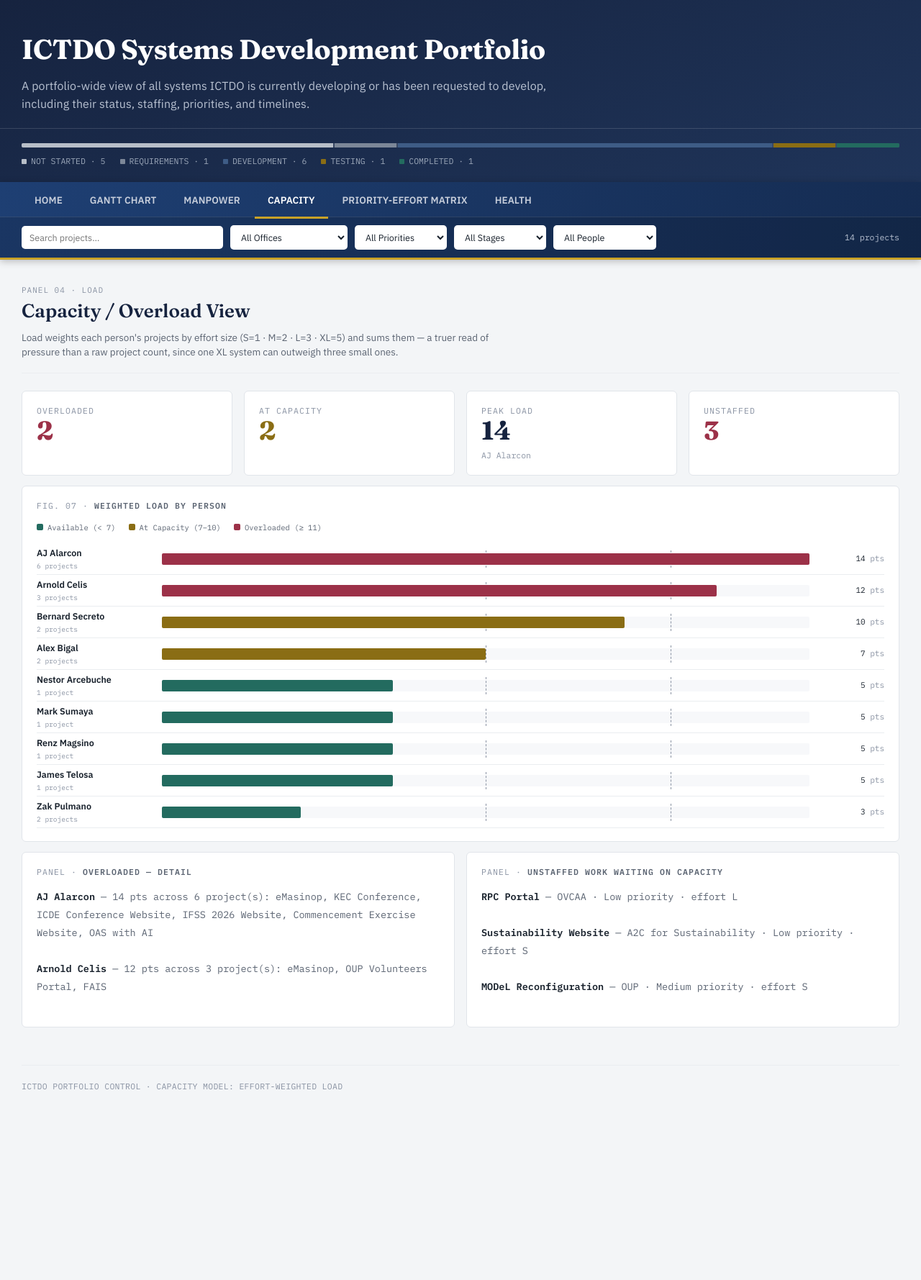
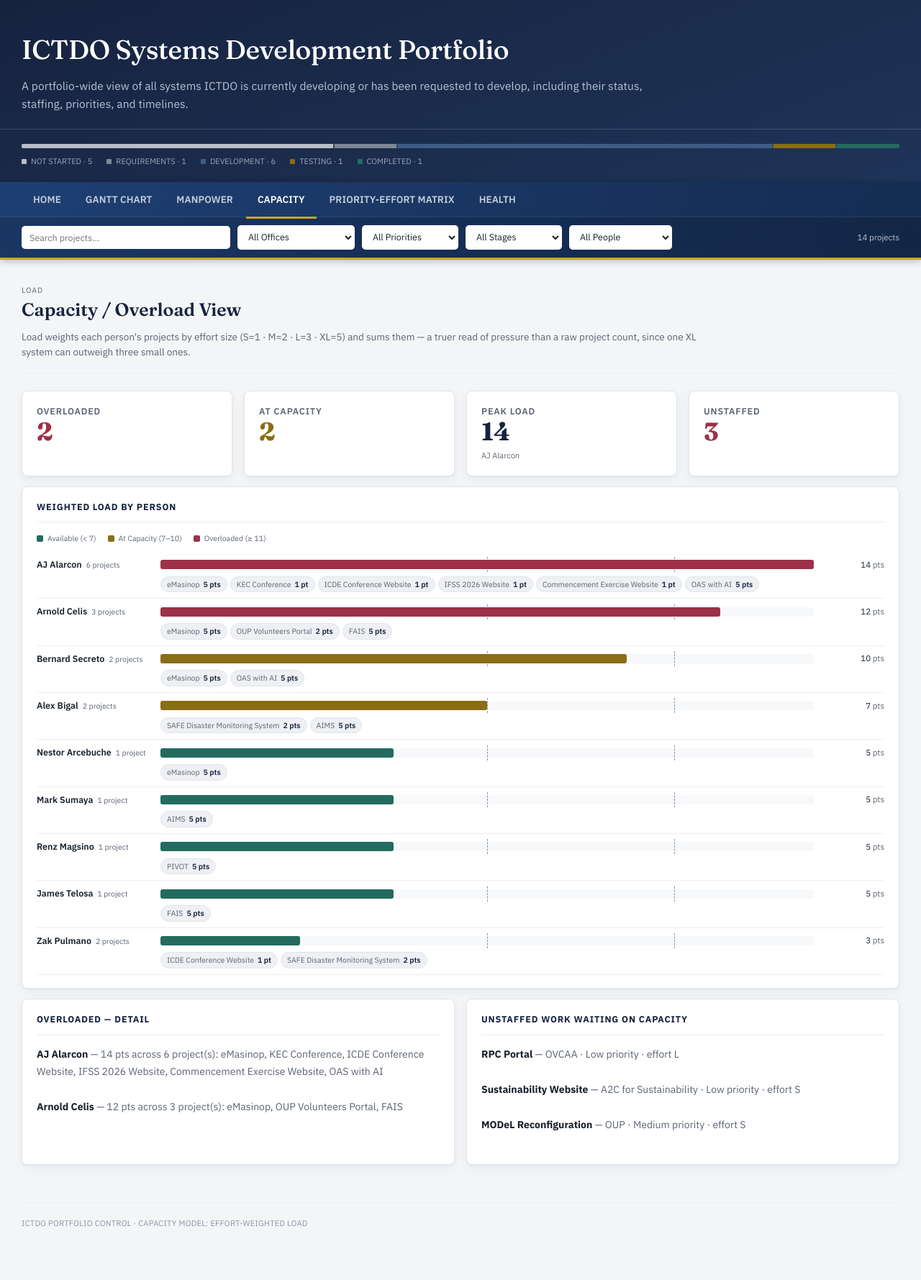
Before and after one commit to reinaldncku/reinaldncku.github.io, a Jekyll site: the page ictdo/capacity.html, which Jekyll copies as it is, in a window 1280 px wide. Shown: the whole page at 72% size. Built offline with Jekyll 4.4.1, drawn with Linux system fonts in a browser that asks for light colours; before the commit the page ends 1589 px from its top, so only the background shows below that.

Commit message:
Add files via upload

```diff
--- a/ictdo/capacity.html
+++ b/ictdo/capacity.html
@@ -4,25 +4,50 @@
 <meta charset="UTF-8">
 <meta name="viewport" content="width=device-width, initial-scale=1.0">
 <title>ICTDO Portfolio · Capacity</title>
+<link rel="preconnect" href="https://fonts.googleapis.com">
+<link rel="preconnect" href="https://fonts.gstatic.com" crossorigin>
+<link href="https://fonts.googleapis.com/css2?family=Fraunces:opsz,wght@9..144,500;9..144,600;9..144,700;9..144,800&family=IBM+Plex+Sans:wght@400;500;600;700&display=swap" rel="stylesheet">
 <link rel="stylesheet" href="style.css">
 <style>
+  .cap-person{
+    padding:8px 0;
+    border-bottom:1px solid var(--border-soft);
+  }
   .cap-row{
     display:grid;
-    grid-template-columns:160px 1fr 90px;
+    grid-template-columns:160px 1fr 86px;
     align-items:center;
-    gap:14px;
-    height:44px;
-    border-bottom:1px solid var(--border-soft);
+    gap:12px;
   }
   .cap-name{ font-size:12.5px; font-weight:600; white-space:nowrap; overflow:hidden; text-overflow:ellipsis; }
-  .cap-name .n{ display:block; font-family:var(--font-mono); font-size:9.5px; color:var(--text-faint); font-weight:400; margin-top:2px; }
-  .cap-track{ position:relative; height:16px; background:var(--panel-2); border-radius:2px; overflow:visible; }
-  .cap-fill{ position:absolute; top:0; left:0; height:100%; border-radius:2px; }
+  .cap-name .n{ display:inline; font-family:var(--font-body); font-size:10.5px; color:var(--text-dim); font-weight:400; margin-left:6px; }
+  .cap-track{ position:relative; height:13px; background:var(--panel-2); border-radius:3px; overflow:visible; }
+  .cap-fill{ position:absolute; top:0; left:0; height:100%; border-radius:3px; }
   .cap-threshold{ position:absolute; top:-4px; bottom:-4px; width:1px; border-left:1px dashed var(--text-faint); }
-  .cap-threshold span{ position:absolute; top:-13px; left:3px; font-family:var(--font-mono); font-size:8.5px; color:var(--text-faint); white-space:nowrap; }
-  .cap-value{ font-family:var(--font-mono); font-size:11px; text-align:right; }
-  .legend-row{ display:flex; gap:18px; margin-bottom:14px; flex-wrap:wrap; }
-  .legend-row span{ display:flex; align-items:center; gap:6px; font-family:var(--font-mono); font-size:10.5px; color:var(--text-dim); }
+  .cap-threshold span{ position:absolute; top:-13px; left:3px; font-family:var(--font-body); font-size:8.5px; color:var(--text-dim); white-space:nowrap; }
+  .cap-value{ font-family:var(--font-body); font-size:11.5px; text-align:right; }
+  .cap-projects{
+    margin-top:6px;
+    padding-left:172px;
+    display:flex;
+    flex-wrap:wrap;
+    gap:4px;
+  }
+  .cap-proj-chip{
+    display:inline-flex;
+    align-items:center;
+    gap:5px;
+    font-size:10.5px;
+    color:var(--text-dim);
+    background:var(--panel-3);
+    border:1px solid var(--border);
+    padding:2px 8px;
+    border-radius:20px;
+    white-space:nowrap;
+  }
+  .cap-proj-chip b{ color:var(--navy); font-weight:600; }
+  .legend-row{ display:flex; gap:16px; margin-bottom:10px; flex-wrap:wrap; }
+  .legend-row span{ display:flex; align-items:center; gap:6px; font-family:var(--font-body); font-size:10.5px; color:var(--text-dim); }
   .legend-row i{ width:9px; height:9px; border-radius:2px; display:inline-block; }
 </style>
 </head>
@@ -52,7 +77,7 @@
 
   <div class="pagehead">
     <div>
-      <div class="tag">Panel 04 · Load</div>
+      <div class="tag">Load</div>
       <h2>Capacity / Overload View</h2>
       <p>Load weights each person's projects by effort size (S=1 · M=2 · L=3 · XL=5) and sums them — a truer read of pressure than a raw project count, since one XL system can outweigh three small ones.</p>
     </div>
@@ -62,7 +87,7 @@
 
   <div class="panel" style="margin-top:14px;">
     <div class="panel-head">
-      <span class="panel-title">Fig. 07 · <b>Weighted Load by Person</b></span>
+      <span class="panel-title"><b>Weighted Load by Person</b></span>
     </div>
     <div class="legend-row">
       <span><i style="background:#236B5F"></i>Available (&lt; 7)</span>
@@ -74,11 +99,11 @@
 
   <div class="grid grid-2" style="margin-top:14px;">
     <div class="panel">
-      <div class="panel-head"><span class="panel-title">Panel · <b>Overloaded — Detail</b></span></div>
+      <div class="panel-head"><span class="panel-title"><b>Overloaded — Detail</b></span></div>
       <div id="overloadDetail" class="note"></div>
     </div>
     <div class="panel">
-      <div class="panel-head"><span class="panel-title">Panel · <b>Unstaffed Work Waiting on Capacity</b></span></div>
+      <div class="panel-head"><span class="panel-title"><b>Unstaffed Work Waiting on Capacity</b></span></div>
       <div id="unstaffedDetail" class="note"></div>
     </div>
   </div>
@@ -125,7 +150,12 @@
     const w = (p.w / maxW * 100).toFixed(1);
     const t7 = (7 / maxW * 100).toFixed(1);
     const t11 = (11 / maxW * 100).toFixed(1);
+    const projChips = p.ps.map(proj => {
+      const pts = EFFORT_WEIGHT[proj.effort] || 1;
+      return `<span class="cap-proj-chip">${proj.project} <b>${pts} pt${pts>1?'s':''}</b></span>`;
+    }).join("");
     return `
+      <div class="cap-person">
         <div class="cap-row">
           <div class="cap-name">${p.name}<span class="n">${p.ps.length} project${p.ps.length>1?'s':''}</span></div>
           <div class="cap-track">
@@ -133,7 +163,9 @@
             <div class="cap-threshold" style="left:${t11}%"></div>
             <div class="cap-fill" style="width:${w}%; background:${TIER_COLOR[tier.cls]}"></div>
           </div>
-        <div class="cap-value">${p.w} <span style="color:var(--text-faint)">pts</span></div>
+          <div class="cap-value">${p.w} <span style="color:var(--text-dim)">pts</span></div>
+        </div>
+        <div class="cap-projects">${projChips}</div>
       </div>
     `;
   }).join("") : `<div class="note" style="padding:16px 4px;">No staffed projects match the current filters.</div>`;
--- a/ictdo/style.css
+++ b/ictdo/style.css
@@ -4,7 +4,9 @@
    (navy/gold, Fraunces + IBM Plex Sans/Mono) for a consistent ICTDO suite.
    ========================================================================== */
 
-@import url('https://fonts.googleapis.com/css2?family=Fraunces:opsz,wght@9..144,500;9..144,600;9..144,700&family=IBM+Plex+Sans:wght@400;500;600;700&family=IBM+Plex+Mono:wght@400;500;600&display=swap');
+/* Fonts are loaded via <link> tags in each page's <head> — see index.html
+   etc. — rather than @import, which loads slowly and can race with
+   first paint, silently leaving the page on fallback fonts. */
 
 :root{
   --navy:          #16233F;
@@ -51,7 +53,7 @@
 
   --font-display:  'Fraunces', Georgia, serif;
   --font-body:     'IBM Plex Sans', -apple-system, BlinkMacSystemFont, sans-serif;
-  --font-mono:     'IBM Plex Mono', 'SFMono-Regular', monospace;
+  --font-mono:     'IBM Plex Sans', -apple-system, BlinkMacSystemFont, sans-serif;
 }
 
 *,*::before,*::after{ box-sizing:border-box; }
@@ -62,8 +64,8 @@ body{
   background:var(--bg);
   color:var(--text);
   font-family:var(--font-body);
-  font-size:15.5px;
-  line-height:1.55;
+  font-size:16px;
+  line-height:1.58;
   min-height:100vh;
 }
 
@@ -114,19 +116,19 @@ a:focus-visible, button:focus-visible, .switch:focus-visible{
 .callsign-text h1{
   margin:0;
   font-family:var(--font-display);
-  font-weight:700;
-  font-size:38px;
+  font-weight:500;
+  font-size:37px;
   letter-spacing:-0.01em;
   color:#FFFFFF;
 }
 .callsign-text .sub{
   font-family:var(--font-body);
-  font-size:16px;
+  font-size:15.5px;
   color:#B9C2D2;
   letter-spacing:0.1px;
-  margin-top:8px;
-  max-width:760px;
-  line-height:1.55;
+  margin-top:9px;
+  max-width:900px;
+  line-height:1.6;
 }
 
 /* Status summary strip — flat, muted segmented bar on navy */
@@ -149,7 +151,7 @@ a:focus-visible, button:focus-visible, .switch:focus-visible{
   display:flex; gap:20px; flex-wrap:wrap;
   margin-top:10px;
   font-family:var(--font-mono);
-  font-size:11.5px;
+  font-size:11px;
   color:#9AA6B8;
 }
 .pulse-legend span{ display:inline-flex; align-items:center; gap:6px; }
@@ -186,7 +188,7 @@ a:focus-visible, button:focus-visible, .switch:focus-visible{
   background:transparent;
   border:none;
   border-bottom:3px solid transparent;
-  padding:15px 18px 12px;
+  padding:14px 16px 12px;
   display:inline-flex;
   align-items:center;
   gap:0;
@@ -223,8 +225,8 @@ a:focus-visible, button:focus-visible, .switch:focus-visible{
   border-radius:5px;
   padding:7px 10px;
 }
-.fb-input{ min-width:180px; flex:1 1 180px; max-width:280px; }
-.fb-select{ min-width:128px; cursor:pointer; }
+.fb-input{ min-width:190px; flex:1 1 190px; max-width:290px; }
+.fb-select{ min-width:134px; cursor:pointer; }
 .fb-input:focus, .fb-select:focus{ outline:2px solid var(--gold); outline-offset:1px; }
 
 .fb-count{
@@ -243,9 +245,10 @@ a:focus-visible, button:focus-visible, .switch:focus-visible{
   background:var(--gold);
   border:1px solid var(--gold);
   border-radius:5px;
-  padding:7px 11px;
+  padding:8px 12px;
   white-space:nowrap;
   display:inline-flex;
+  box-shadow:0 1px 2px rgba(0,0,0,0.15);
 }
 .fb-clear:hover{ filter:brightness(1.06); }
 
@@ -265,21 +268,21 @@ a:focus-visible, button:focus-visible, .switch:focus-visible{
 }
 .pagehead h2{
   font-family:var(--font-display);
-  font-size:26px;
+  font-size:25px;
   font-weight:600;
-  margin:0 0 6px;
+  margin:0 0 7px;
   color:var(--navy);
 }
 .pagehead p{
   margin:0;
   color:var(--text-dim);
   font-size:13.5px;
-  max-width:680px;
+  max-width:940px;
 }
 .pagehead .tag{
   font-family:var(--font-mono);
-  font-size:11px;
-  color:var(--text-faint);
+  font-size:10.5px;
+  color:var(--text-dim);
   letter-spacing:1px;
   text-transform:uppercase;
 }
@@ -306,28 +309,32 @@ a:focus-visible, button:focus-visible, .switch:focus-visible{
 .panel{
   background:var(--panel);
   border:1px solid var(--border);
-  border-radius:var(--radius-lg);
+  border-radius:8px;
   padding:18px 20px;
+  box-shadow:0 1px 2px rgba(22,35,63,0.04), 0 5px 14px rgba(22,35,63,0.05);
 }
 .panel-head{
   display:flex;
   align-items:center;
   justify-content:space-between;
-  margin-bottom:13px;
+  margin-bottom:14px;
+  padding-bottom:11px;
+  border-bottom:1px solid var(--border-soft);
 }
 .panel-title{
   font-family:var(--font-mono);
-  font-size:11.5px;
-  letter-spacing:1.1px;
+  font-size:12.5px;
+  letter-spacing:0.9px;
   text-transform:uppercase;
-  color:var(--text-faint);
+  color:var(--text-dim);
+  font-weight:600;
 }
-.panel-title b{ color:var(--text-dim); }
+.panel-title b{ color:var(--navy); font-weight:700; }
 
 /* KPI readout */
 .kpi .value{
   font-family:var(--font-display);
-  font-size:36px;
+  font-size:35px;
   font-weight:700;
   line-height:1;
   color:var(--navy);
@@ -338,8 +345,8 @@ a:focus-visible, button:focus-visible, .switch:focus-visible{
 .kpi .value.ok{ color:var(--ok); }
 .kpi .delta{
   font-family:var(--font-mono);
-  font-size:11.5px;
-  color:var(--text-faint);
+  font-size:11px;
+  color:var(--text-dim);
   margin-top:8px;
 }
 
@@ -356,7 +363,7 @@ a:focus-visible, button:focus-visible, .switch:focus-visible{
   letter-spacing:0.4px;
   text-transform:uppercase;
   padding:4px 8px;
-  border-radius:3px;
+  border-radius:4px;
   border:1px solid transparent;
   white-space:nowrap;
   font-weight:600;
@@ -375,7 +382,7 @@ a:focus-visible, button:focus-visible, .switch:focus-visible{
   color:var(--text-dim);
   background:var(--panel-3);
   border:1px solid var(--border);
-  padding:4px 9px;
+  padding:3px 9px;
   border-radius:20px;
   text-transform:uppercase;
 }
@@ -397,27 +404,27 @@ a:focus-visible, button:focus-visible, .switch:focus-visible{
    ========================================================================== */
 
 .table-wrap{ overflow-x:auto; }
-table{ width:100%; border-collapse:collapse; font-size:13.5px; }
+table{ width:100%; border-collapse:collapse; font-size:14px; }
 thead th{
   text-align:left;
   font-family:var(--font-mono);
   font-size:11px;
   letter-spacing:0.7px;
   text-transform:uppercase;
-  color:var(--text-faint);
+  color:var(--text-dim);
   padding:0 11px 11px;
   border-bottom:1px solid var(--border);
   white-space:nowrap;
 }
 tbody td{
-  padding:12px 11px;
+  padding:11px 11px;
   border-bottom:1px solid var(--border-soft);
   vertical-align:middle;
 }
 tbody tr:hover{ background:var(--panel-2); }
 td.proj{ font-weight:600; color:var(--text); }
 td.mono{ font-family:var(--font-mono); color:var(--text-dim); font-size:12.5px; }
-td.dim{ color:var(--text-faint); }
+td.dim{ color:var(--text-dim); }
 
 /* ==========================================================================
    FOOTER
@@ -432,7 +439,7 @@ td.dim{ color:var(--text-faint); }
   flex-wrap:wrap;
   gap:8px;
   font-family:var(--font-mono);
-  font-size:11.5px;
+  font-size:11px;
   color:var(--text-faint);
   letter-spacing:0.3px;
 }
@@ -441,13 +448,13 @@ td.dim{ color:var(--text-faint); }
 .hr{ height:1px; background:var(--border-soft); margin:20px 0; border:0; }
 .note{
   font-family:var(--font-mono);
-  font-size:13.5px;
+  font-size:14px;
   color:var(--text-dim);
-  line-height:1.85;
+  line-height:1.75;
 }
 .note b{ color:var(--text); }
 .note-sm{
-  font-size:11px;
+  font-size:10.5px;
   line-height:1.5;
 }
 canvas{ max-width:100%; }
```
Also changed, not shown: ictdo/health.html (+18 -15 lines), ictdo/index.html (+10 -7 lines), ictdo/manpower.html (+19 -7 lines), ictdo/priority-effort.html (+16 -13 lines), ictdo/roadmap.html (+25 -22 lines). Lines whose indentation alone changed are shown as unchanged.
